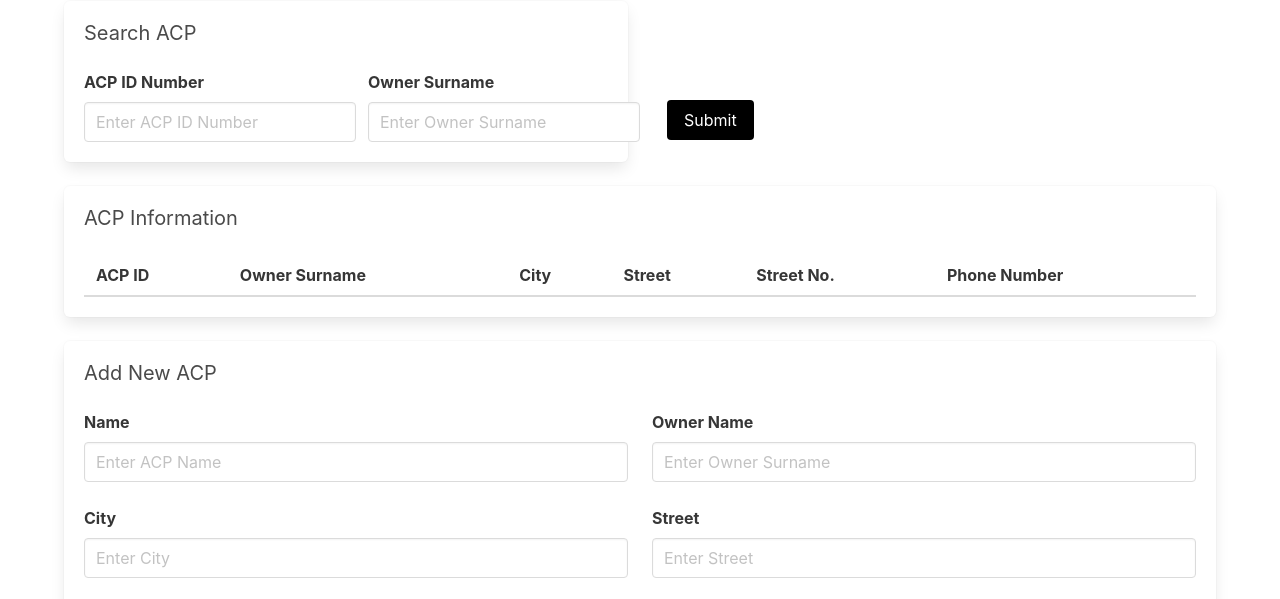
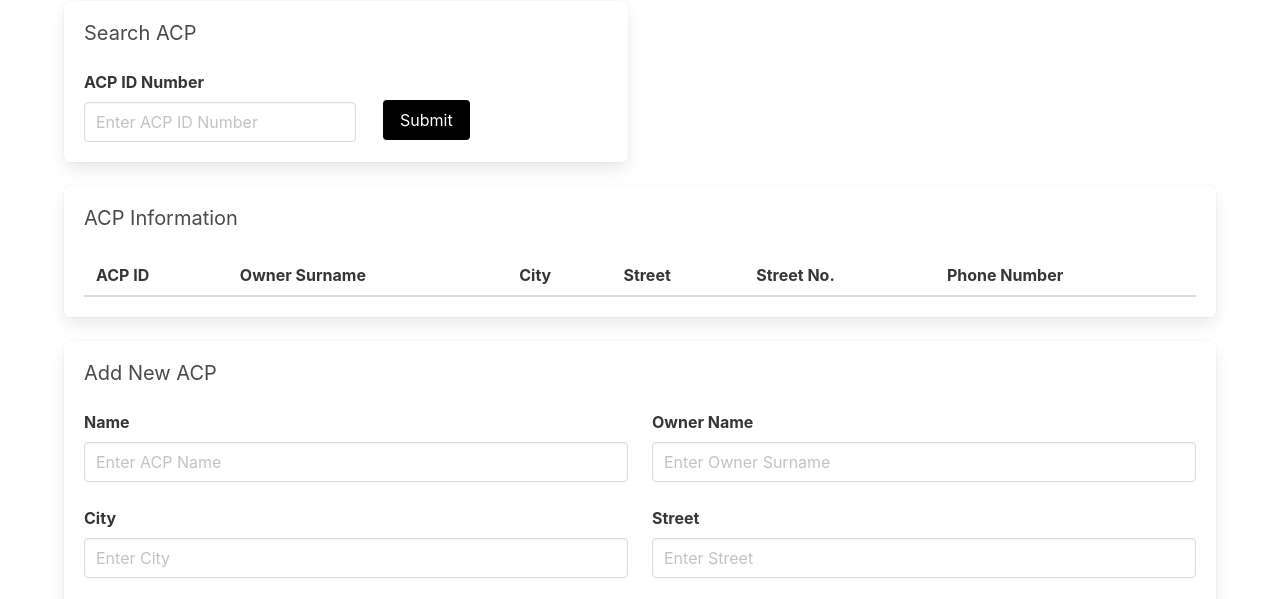
Before and after one commit to specklew/InPostOrTQS, a plain HTML site: page src/main/resources/design/eshop/ACP.html in a window 1280 px wide. Shown: the part 163-762 px from the top of the page. Drawn offline with nearby package versions, Linux system fonts and the light colour scheme.

Commit message:
ACP.html changed

```diff
--- a/src/main/resources/design/eshop/ACP.html
+++ b/src/main/resources/design/eshop/ACP.html
@@ -88,10 +88,6 @@
                 <div class="control">
                   <label class="label">ACP ID Number</label>
                   <input class="input" type="text" placeholder="Enter ACP ID Number">
-                </div>
-                <div class="control">
-                  <label class="label">Owner Surname</label>
-                  <input class="input" type="text" placeholder="Enter Owner Surname">
                 </div>
                 <div class="field is-grouped submit-button">
                   <div class="control">
```
